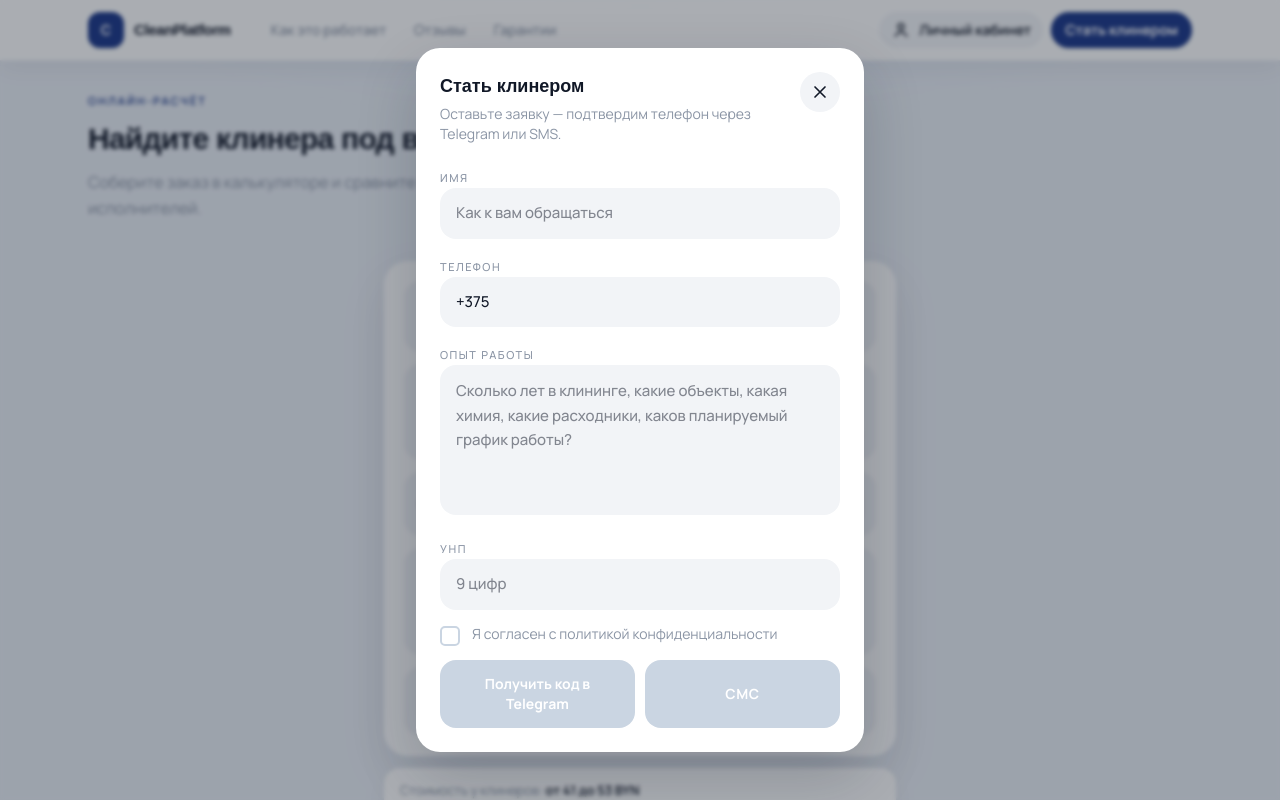
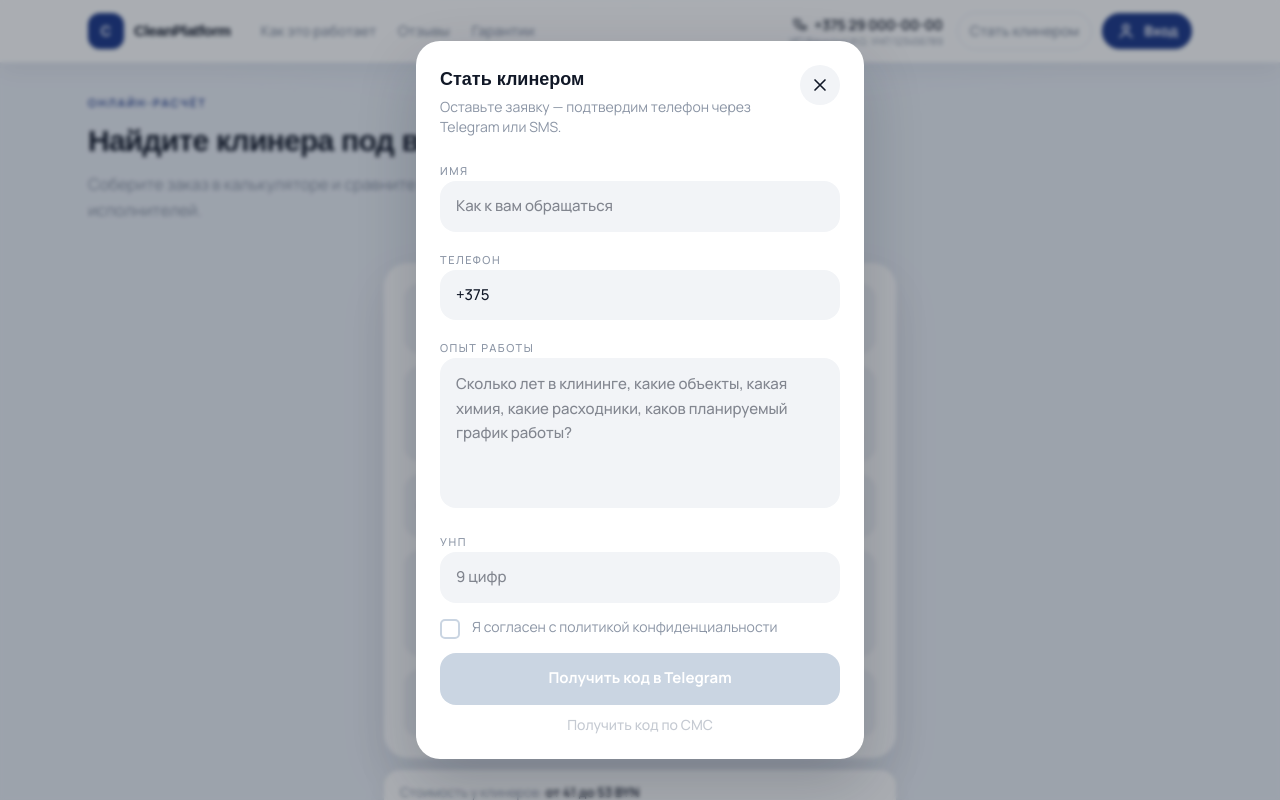
Before and after one commit to lizer404/clean-platorm, a Next.js app: page / in a window 1280 px wide. Both pictures are taken after a click on the button "Стать клинером". Shown: the top 800 px of the page. Built offline with nearby package versions, Linux system fonts and the light colour scheme; a web font is replaced by a local one.

Commit message:
Refine auth OTP autofocus, Telegram-first CTA, and header contacts
Auto-focus the first OTP cell, stack Telegram as primary with SMS as a
quiet link, and add phone/legal contacts with a secondary cleaner CTA.

Co-authored-by: lizer404 <lizer404@users.noreply.github.com>

```diff
--- a/app/components/SiteHeader.tsx
+++ b/app/components/SiteHeader.tsx
@@ -41,6 +41,21 @@ function MenuIcon() {
     </svg>
   );
 }
+
+function PhoneIcon() {
+  return (
+    <svg viewBox="0 0 24 24" className="h-4 w-4" fill="none" stroke="currentColor" strokeWidth="1.9">
+      <path
+        d="M8.2 4.8c.4-.4 1-.5 1.5-.3l1.8.7c.6.2 1 .8.9 1.4l-.3 1.7a1.2 1.2 0 0 1-.7 1l-1 .4a11.5 11.5 0 0 0 5.4 5.4l.4-1c.2-.4.7-.7 1.1-.7l1.7-.3c.6-.1 1.2.3 1.4.9l.7 1.8c.2.5.1 1.1-.3 1.5l-1 1.1c-.4.4-1 .6-1.6.5C10.8 19.6 4.4 13.2 3.2 6.4c-.1-.6.1-1.2.5-1.6l1-1z"
+        strokeLinejoin="round"
+      />
+    </svg>
+  );
+}
+
+const CONTACT_PHONE = "+375 29 000-00-00";
+const CONTACT_PHONE_HREF = "tel:+375290000000";
+const LEGAL_STUB = "ИП Фамилия И.О. УНП 123456789";
 
 function extractLocalDigits(value: string) {
   let digits = value.replace(/\D/g, "");
@@ -236,6 +251,8 @@ function ConsentCheckbox({
   );
 }
 
+type AuthMethod = "telegram" | "sms";
+
 function OtpCodeInput({
   value,
   onChange,
@@ -257,6 +274,17 @@ function OtpCodeInput({
     el?.focus();
     el?.select();
   }
+
+  useEffect(() => {
+    if (disabled) return;
+    const id = window.requestAnimationFrame(() => focusIndex(0));
+    return () => window.cancelAnimationFrame(id);
+  }, [disabled]);
+
+  useEffect(() => {
+    if (disabled || value.length > 0) return;
+    focusIndex(0);
+  }, [disabled, value]);
 
   function applyDigits(nextRaw: string, startIndex = 0) {
     const incoming = nextRaw.replace(/\D/g, "");
@@ -295,6 +323,7 @@ function OtpCodeInput({
           type="text"
           inputMode="numeric"
           autoComplete={index === 0 ? "one-time-code" : "off"}
+          autoFocus={index === 0}
           maxLength={1}
           value={digit}
           disabled={disabled}
@@ -353,6 +382,37 @@ function OtpCodeInput({
   );
 }
 
+function AuthSendActions({
+  canSend,
+  loading,
+  onSend,
+}: {
+  canSend: boolean;
+  loading: boolean;
+  onSend: (method: AuthMethod) => void;
+}) {
+  return (
+    <div className="space-y-2.5">
+      <button
+        type="button"
+        disabled={!canSend}
+        onClick={() => onSend("telegram")}
+        className="flex min-h-[52px] w-full items-center justify-center rounded-2xl bg-[#229ED9] px-4 py-3.5 text-[15px] font-bold text-white shadow-[0_8px_20px_rgba(34,158,217,0.28)] transition hover:brightness-95 disabled:cursor-not-allowed disabled:bg-slate-300 disabled:shadow-none"
+      >
+        {loading ? "Отправляем…" : "Получить код в Telegram"}
+      </button>
+      <button
+        type="button"
+        disabled={!canSend}
+        onClick={() => onSend("sms")}
+        className="mx-auto block text-center text-sm font-medium text-muted underline-offset-2 transition hover:text-foreground hover:underline disabled:cursor-not-allowed disabled:no-underline disabled:opacity-50"
+      >
+        {loading ? "Отправляем…" : "Получить код по СМС"}
+      </button>
+    </div>
+  );
+}
+
 function ResendTimer({
   loading,
   onResend,
@@ -395,8 +455,6 @@ function ResendTimer({
     </button>
   );
 }
-
-type AuthMethod = "telegram" | "sms";
 
 async function sendAuthCode(phone: string, method: AuthMethod) {
   const response = await fetch("/api/auth/send", {
@@ -521,24 +579,11 @@ function AccountModal({
             <p className="text-center text-sm font-medium text-red-500">{error}</p>
           ) : null}
 
-          <div className="grid gap-2.5 sm:grid-cols-2">
-            <button
-              type="button"
-              disabled={!canSend}
-              onClick={() => requestCode("telegram")}
-              className="flex min-h-12 items-center justify-center rounded-2xl bg-[#229ED9] px-4 py-3.5 text-sm font-bold text-white transition hover:brightness-95 disabled:cursor-not-allowed disabled:bg-slate-300 disabled:shadow-none"
-            >
-              {loading ? "Отправляем…" : "Получить код в Telegram"}
-            </button>
-            <button
-              type="button"
-              disabled={!canSend}
-              onClick={() => requestCode("sms")}
-              className="flex min-h-12 items-center justify-center rounded-2xl bg-brand px-4 py-3.5 text-sm font-bold uppercase tracking-[0.04em] text-white transition hover:bg-brand-deep disabled:cursor-not-allowed disabled:bg-slate-300 disabled:shadow-none"
-            >
-              {loading ? "Отправляем…" : "СМС"}
-            </button>
-          </div>
+          <AuthSendActions
+            canSend={canSend}
+            loading={loading}
+            onSend={requestCode}
+          />
         </div>
       ) : (
         <div className="animate-sheet space-y-4">
@@ -740,24 +785,11 @@ function CleanerApplyModal({
             <p className="text-center text-sm font-medium text-red-500">{error}</p>
           ) : null}
 
-          <div className="grid gap-2.5 sm:grid-cols-2">
-            <button
-              type="button"
-              disabled={!canSend}
-              onClick={() => requestCode("telegram")}
-              className="flex min-h-12 items-center justify-center rounded-2xl bg-[#229ED9] px-4 py-3.5 text-sm font-bold text-white transition hover:brightness-95 disabled:cursor-not-allowed disabled:bg-slate-300 disabled:shadow-none"
-            >
-              {loading ? "Отправляем…" : "Получить код в Telegram"}
-            </button>
-            <button
-              type="button"
-              disabled={!canSend}
-              onClick={() => requestCode("sms")}
-              className="flex min-h-12 items-center justify-center rounded-2xl bg-brand px-4 py-3.5 text-sm font-bold uppercase tracking-[0.04em] text-white transition hover:bg-brand-deep disabled:cursor-not-allowed disabled:bg-slate-300 disabled:shadow-none"
-            >
-              {loading ? "Отправляем…" : "СМС"}
-            </button>
-          </div>
+          <AuthSendActions
+            canSend={canSend}
+            loading={loading}
+            onSend={requestCode}
+          />
         </div>
       ) : (
         <div className="animate-sheet space-y-4">
@@ -814,7 +846,6 @@ export default function SiteHeader() {
   const [menuOpen, setMenuOpen] = useState(false);
   const {
     isAuthenticated,
-    userPhone,
     login,
     accountModalOpen,
     openAccountModal,
@@ -844,8 +875,8 @@ export default function SiteHeader() {
   return (
     <>
       <header className="sticky top-0 z-[100] border-b border-line/70 bg-white/90 shadow-[0_8px_24px_rgba(17,24,39,0.05)] backdrop-blur-md">
-        <div className="mx-auto flex w-full max-w-6xl items-center gap-3 px-4 py-3 sm:px-6">
-          <a href="#calculator" className="flex min-w-0 items-center gap-2.5">
+        <div className="mx-auto flex w-full max-w-6xl items-center gap-2 px-4 py-3 sm:gap-3 sm:px-6">
+          <a href="#calculator" className="flex min-w-0 shrink-0 items-center gap-2.5">
             <span className="inline-flex h-9 w-9 items-center justify-center rounded-xl bg-brand text-sm font-bold text-white shadow-sm">
               C
             </span>
@@ -854,59 +885,69 @@ export default function SiteHeader() {
             </span>
           </a>
 
-          <nav className="ml-4 hidden items-center gap-1 lg:flex">
+          <nav className="ml-2 hidden items-center gap-0.5 xl:flex">
             {NAV_LINKS.map((link) => (
               <a
                 key={link.href}
                 href={link.href}
-                className="rounded-full px-3 py-2 text-sm font-medium text-muted transition hover:bg-plaque hover:text-foreground"
+                className="rounded-full px-2.5 py-2 text-sm font-medium text-muted transition hover:bg-plaque hover:text-foreground"
               >
                 {link.label}
               </a>
             ))}
           </nav>
 
-          <div className="ml-auto flex items-center gap-2">
+          <div className="ml-auto flex min-w-0 items-center gap-1.5 sm:gap-2.5">
+            <div className="mr-1 hidden min-w-0 flex-col items-end lg:flex">
+              <a
+                href={CONTACT_PHONE_HREF}
+                className="inline-flex items-center gap-1.5 text-sm font-semibold text-foreground transition hover:text-brand"
+              >
+                <PhoneIcon />
+                <span className="whitespace-nowrap">{CONTACT_PHONE}</span>
+              </a>
+              <p className="max-w-[200px] truncate text-[10px] leading-tight text-muted xl:max-w-none">
+                {LEGAL_STUB}
+              </p>
+            </div>
+
+            <button
+              type="button"
+              onClick={openCleanerModal}
+              className="hidden rounded-full border border-line bg-transparent px-3 py-2 text-sm font-medium text-muted transition hover:border-slate-300 hover:bg-plaque hover:text-foreground sm:inline-flex"
+            >
+              Стать клинером
+            </button>
+
             {isAuthenticated ? (
               <button
                 type="button"
                 onClick={() => openAccountModal()}
-                className="inline-flex items-center gap-2 rounded-full bg-brand-soft px-3 py-2 text-sm font-semibold text-brand transition hover:bg-line"
+                className="inline-flex items-center gap-2 rounded-full bg-brand px-3 py-2 text-sm font-semibold text-white shadow-sm transition hover:bg-brand-deep"
               >
-                <span className="inline-flex h-8 w-8 items-center justify-center rounded-full bg-brand text-white">
+                <span className="inline-flex h-7 w-7 items-center justify-center rounded-full bg-white/15">
                   <ProfileIcon />
                 </span>
-                <span className="hidden max-w-[160px] truncate sm:inline">
+                <span className="hidden max-w-[140px] truncate sm:inline">
                   Мой профиль
-                </span>
-                <span className="hidden text-xs font-medium text-muted md:inline">
-                  {userPhone}
                 </span>
               </button>
             ) : (
-              <>
               <button
                 type="button"
                 onClick={() => openAccountModal()}
-                  className="inline-flex items-center gap-2 rounded-full bg-plaque px-3 py-2 text-sm font-semibold text-foreground transition hover:bg-line"
+                className="inline-flex items-center gap-2 rounded-full bg-brand px-3.5 py-2 text-sm font-bold text-white shadow-sm transition hover:bg-brand-deep"
               >
                 <ProfileIcon />
-                  <span className="hidden sm:inline">Личный кабинет</span>
+                Вход
               </button>
-                <button
-                  type="button"
-                  onClick={openCleanerModal}
-                  className="hidden rounded-full bg-brand px-3.5 py-2 text-sm font-bold text-white shadow-sm transition hover:bg-brand-deep sm:inline-flex"
-                >
-                  Стать клинером
-                </button>
-              </>
             )}
+
             <button
               type="button"
               aria-label="Открыть меню"
               onClick={() => setMenuOpen(true)}
-              className="inline-flex h-10 w-10 items-center justify-center rounded-full bg-plaque text-foreground lg:hidden"
+              className="inline-flex h-10 w-10 items-center justify-center rounded-full bg-plaque text-foreground xl:hidden"
             >
               <MenuIcon />
             </button>
@@ -915,7 +956,7 @@ export default function SiteHeader() {
       </header>
 
       {menuOpen && (
-        <div className="fixed inset-0 z-[105] lg:hidden">
+        <div className="fixed inset-0 z-[105] xl:hidden">
           <button
             type="button"
             aria-label="Закрыть меню"
@@ -949,6 +990,17 @@ export default function SiteHeader() {
               ))}
             </nav>
 
+            <div className="mt-5 rounded-2xl bg-plaque px-4 py-3.5">
+              <a
+                href={CONTACT_PHONE_HREF}
+                className="inline-flex items-center gap-2 text-sm font-semibold text-foreground"
+              >
+                <PhoneIcon />
+                {CONTACT_PHONE}
+              </a>
+              <p className="mt-1.5 text-xs leading-snug text-muted">{LEGAL_STUB}</p>
+            </div>
+
             <div className="mt-auto space-y-2.5 pt-6">
               {isAuthenticated ? (
                 <button
@@ -957,36 +1009,34 @@ export default function SiteHeader() {
                     setMenuOpen(false);
                     openAccountModal();
                   }}
-                  className="flex w-full items-center justify-center gap-2 rounded-2xl bg-brand-soft px-4 py-3.5 text-sm font-bold text-brand"
+                  className="flex w-full items-center justify-center gap-2 rounded-2xl bg-brand px-4 py-3.5 text-sm font-bold text-white"
                 >
                   <ProfileIcon />
                   Мой профиль
                 </button>
               ) : (
-                <>
                 <button
                   type="button"
                   onClick={() => {
                     setMenuOpen(false);
                     openAccountModal();
                   }}
-                    className="flex w-full items-center justify-center gap-2 rounded-2xl bg-plaque px-4 py-3.5 text-sm font-bold text-foreground"
+                  className="flex w-full items-center justify-center gap-2 rounded-2xl bg-brand px-4 py-3.5 text-sm font-bold text-white"
                 >
                   <ProfileIcon />
-                    Личный кабинет
+                  Вход / Личный кабинет
                 </button>
+              )}
               <button
                 type="button"
                 onClick={() => {
                   setMenuOpen(false);
                   openCleanerModal();
                 }}
-                    className="flex w-full items-center justify-center rounded-2xl bg-brand px-4 py-3.5 text-sm font-bold text-white"
+                className="flex w-full items-center justify-center rounded-2xl border border-line bg-transparent px-4 py-3.5 text-sm font-medium text-muted transition hover:bg-plaque hover:text-foreground"
               >
                 Стать клинером
               </button>
-                </>
-              )}
             </div>
           </aside>
         </div>
```
Lines whose indentation alone changed are shown as unchanged.
